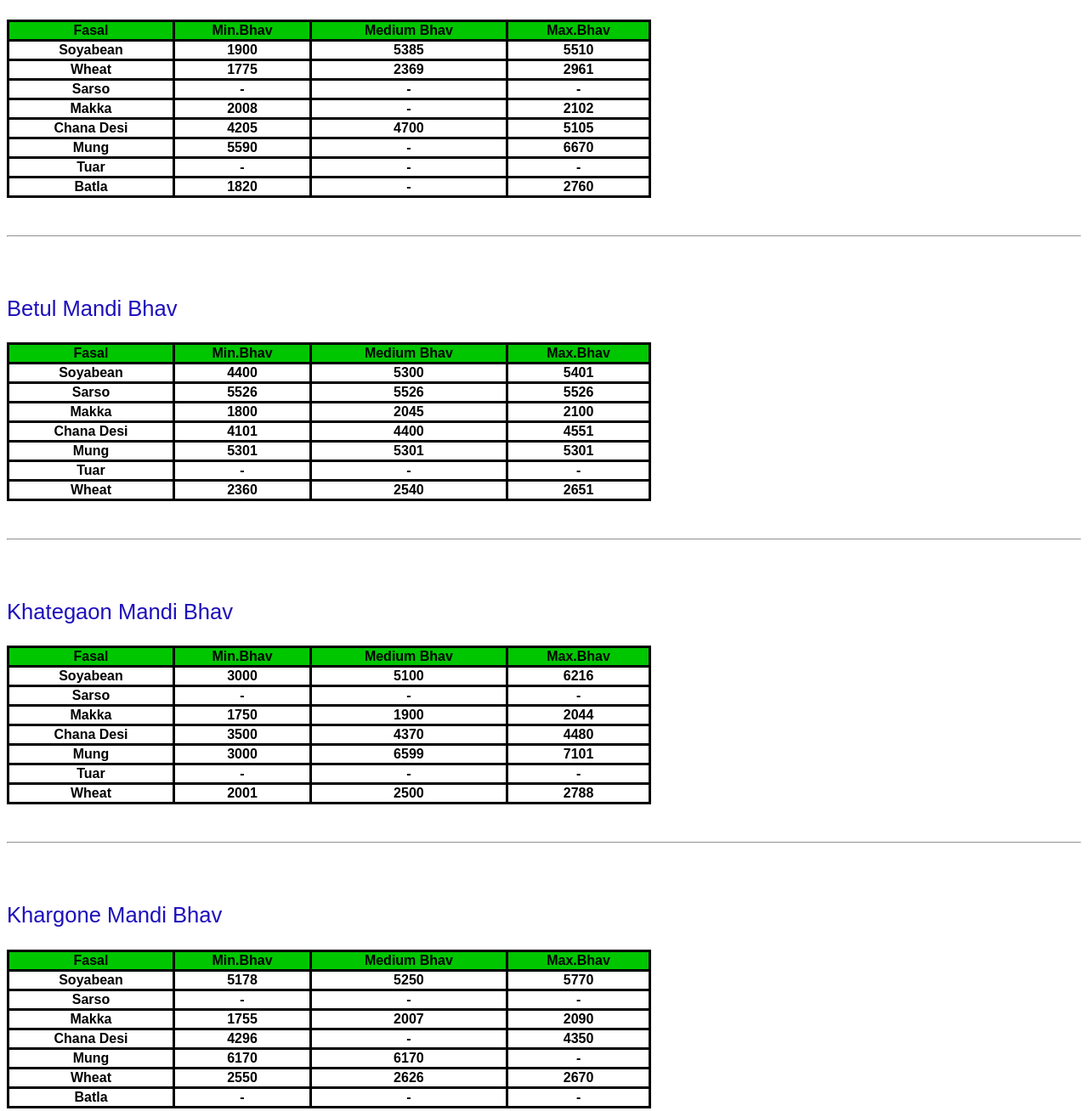
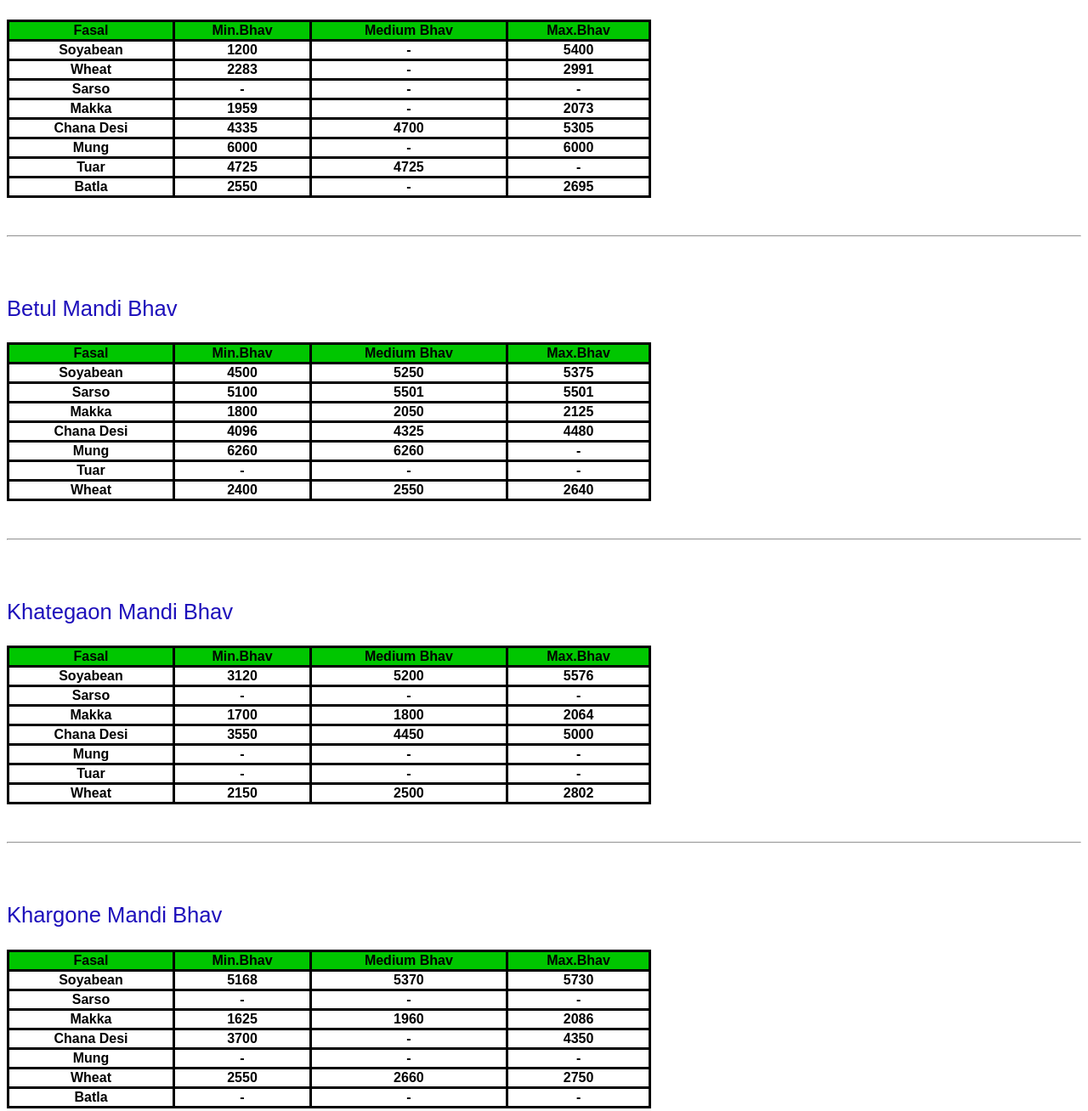
Before and after one commit to aswansoner/kisansewa, a plain HTML site: page index.html in a window 1280 px wide. Shown: the part 294-1602 px from the top of the page at 85% size. Drawn offline with Linux system fonts and the light colour scheme.

Commit message:
Update index.html

```diff
--- a/index.html
+++ b/index.html
@@ -44,16 +44,16 @@
         </tr>
         <tr>
             <td>Soyabean</td>
-            <td>1900</td>
-            <td>5385</td>
-            <td>5510</td>
+            <td>1200</td>
+            <td>-</td>
+            <td>5400</td>
 
         </tr>
         <tr>
             <td>Wheat</td>
-            <td>1775</td>
-            <td>2369</td>
-            <td>2961</td>
+            <td>2283</td>
+            <td>-</td>
+            <td>2991</td>
 
         </tr>
         <tr>
@@ -65,37 +65,37 @@
         </tr>
         <tr>
             <td>Makka</td>
-            <td>2008</td>
+            <td>1959</td>
             <td>-</td>
-            <td>2102</td>
+            <td>2073</td>
 
         </tr>
         <tr>
             <td>Chana desi</td>
-            <td>4205</td>
+            <td>4335</td>
             <td>4700</td>
-            <td>5105</td>
+            <td>5305</td>
 
         </tr>
         <tr>
             <td>Mung</td>
-            <td>5590</td>
+            <td>6000</td>
             <td>-</td>
-            <td>6670</td>
+            <td>6000</td>
 
         </tr>
         <tr>
             <td>Tuar</td>
-            <td>-</td>
-            <td>-</td>
+            <td>4725</td>
+            <td>4725</td>
             <td>-</td>
 
         </tr>
         <tr>
             <td>Batla</td>
-            <td>1820</td>
+            <td>2550</td>
             <td>-</td>
-            <td>2760</td>
+            <td>2695</td>
 
         </tr>
     </table>
@@ -112,37 +112,37 @@
         </tr>
         <tr>
             <td>Soyabean</td>
-            <td>4400</td>
-            <td>5300</td>
-            <td>5401</td>
+            <td>4500</td>
+            <td>5250</td>
+            <td>5375</td>
 
         </tr>
         <tr>
             <td>Sarso</td>
-            <td>5526</td>
-            <td>5526</td>
-            <td>5526</td>
+            <td>5100</td>
+            <td>5501</td>
+            <td>5501</td>
 
         </tr>
         <tr>
             <td>Makka</td>
             <td>1800</td>
-            <td>2045</td>
-            <td>2100</td>
+            <td>2050</td>
+            <td>2125</td>
 
         </tr>
         <tr>
             <td>Chana desi</td>
-            <td>4101</td>
-            <td>4400</td>
-            <td>4551</td>
+            <td>4096</td>
+            <td>4325</td>
+            <td>4480</td>
 
         </tr>
         <tr>
             <td>Mung</td>
-            <td>5301</td>
-            <td>5301</td>
-            <td>5301</td>
+            <td>6260</td>
+            <td>6260</td>
+            <td>-</td>
 
         </tr>
         <tr>
@@ -154,9 +154,9 @@
         </tr>
         <tr>
             <td>Wheat</td>
-            <td>2360</td>
-            <td>2540</td>
-            <td>2651</td>
+            <td>2400</td>
+            <td>2550</td>
+            <td>2640</td>
 
         </tr>
     </table>
@@ -174,9 +174,9 @@
 
         <tr>
             <td>Soyabean</td>
-            <td>3000</td>
-            <td>5100</td>
-            <td>6216</td>
+            <td>3120</td>
+            <td>5200</td>
+            <td>5576</td>
 
         </tr>
         <tr>
@@ -188,23 +188,23 @@
         </tr>
         <tr>
             <td>Makka</td>
-            <td>1750</td>
-            <td>1900</td>
-            <td>2044</td>
+            <td>1700</td>
+            <td>1800</td>
+            <td>2064</td>
 
         </tr>
         <tr>
             <td>Chana desi</td>
-            <td>3500</td>
-            <td>4370</td>
-            <td>4480</td>
+            <td>3550</td>
+            <td>4450</td>
+            <td>5000</td>
 
         </tr>
         <tr>
             <td>Mung</td>
-            <td>3000</td>
-            <td>6599</td>
-            <td>7101</td>
+            <td>-</td>
+            <td>-</td>
+            <td>-</td>
 
         </tr>
         <tr>
@@ -216,9 +216,9 @@
         </tr>
         <tr>
             <td>Wheat</td>
-            <td>2001</td>
+            <td>2150</td>
             <td>2500</td>
-            <td>2788</td>
+            <td>2802</td>
 
         </tr>
     </table>
@@ -235,9 +235,9 @@
         </tr>
         <tr>
             <td>soyabean</td>
-            <td>5178</td>
-            <td>5250</td>
-            <td>5770</td>
+            <td>5168</td>
+            <td>5370</td>
+            <td>5730</td>
 
         </tr>
         <tr>
@@ -249,30 +249,30 @@
         </tr>
         <tr>
             <td>makka</td>
-            <td>1755</td>
-            <td>2007</td>
-            <td>2090</td>
+            <td>1625</td>
+            <td>1960</td>
+            <td>2086</td>
 
         </tr>
         <tr>
             <td>chana desi</td>
-            <td>4296</td>
+            <td>3700</td>
             <td>-</td>
             <td>4350</td>
 
         </tr>
         <tr>
             <td>mung</td>
-            <td>6170</td>
-            <td>6170</td>
+            <td>-</td>
+            <td>-</td>
             <td>-</td>
 
         </tr>
         <tr>
             <td>Wheat</td>
             <td>2550</td>
-            <td>2626</td>
-            <td>2670</td>
+            <td>2660</td>
+            <td>2750</td>
 
         </tr>
         <tr>
```
